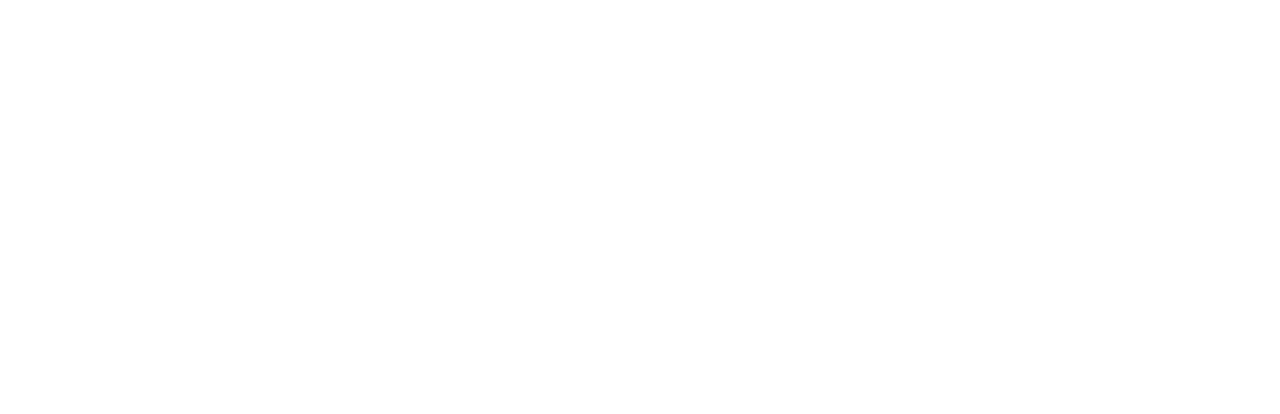
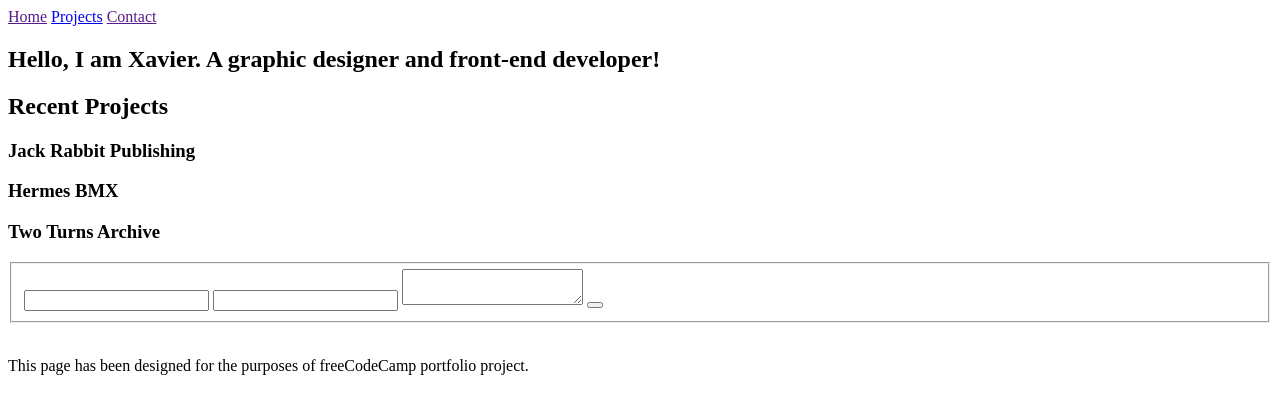
Before and after one commit to xbodus/freeCodeCamp-PortfolioPage, a plain HTML site: page index.html in a window 1280 px wide. Drawn offline with Linux system fonts and the light colour scheme.

Commit message:
html sturcture update

```diff
--- a/index.html
+++ b/index.html
@@ -9,19 +9,55 @@
     </head>
     <body>
         <nav id="navbar">
-
+            <span class="nav-link"><a href="">Home</a></span>
+            <span class="nav-link"><a href="#project-links">Projects</a></span>
+            <span class="nav-link"><a href="">Contact</a></span>
         </nav>
         <section id="welcome-section">
-            <h1></h1>
+            <h1>Hello, I am Xavier. A graphic designer and front-end developer!</h1>
         </section>
         <main id="projects">
+            <h2 id="project-links">Recent Projects</h2>
+            <div class="project-tile">
+                <h3 class="project jack-rabbit">Jack Rabbit Publishing</h3>
+                <a href=""></a>
+            </div>
+            <div class="project-tile">
+                <h3 class="project hermes">Hermes BMX</h3>
+                <a href=""></a>
+            </div>
+            <div class="project-tile">
+                <h3 class="project two-turns">Two Turns Archive</h3>
+                <a href=""></a>
+            </div>
+            <section id="profile-link">
+                <h3 class="profile"></h3>
+                <p></p>
+            </section>
+            <section class="contact-section">
+                <div class="contact-info">
 
-            <section id="profile-link">
-
+                </div>
+                <form class="direct-contact">
+                    <fieldset>
+                        <label for=""></label>
+                        <input id="" type="text" required>
+                        <label for=""></label>
+                        <input id="" type="email" required>
+                        <label for=""></label>
+                        <textarea id=""></textarea>
+                        <button type="submit"></button>
+                    </fieldset>
+                </form>
             </section>
         </main>
-        <footer id="contact-section">
-
+        <footer id="socials-section">
+                <div class="icons">
+                    <span><a href=""><img title="" src="" alt=""></a></span>
+                    <span><a href=""><img title="" src="" alt=""></a></span>
+                    <span><a href=""><img title="" src="" alt=""></a></span>
+                </div>
+                <p>This page has been designed for the purposes of freeCodeCamp portfolio project.</p>
         </footer>
     </body>
 </html>
```
